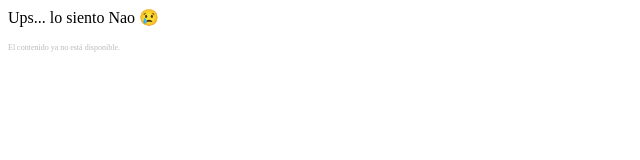
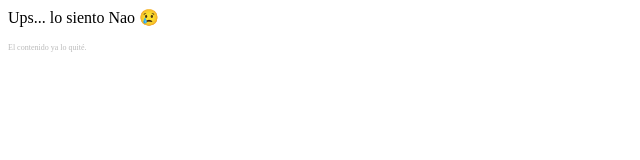
Before and after one commit to desplieguesrudy/horizontes.com, a plain HTML site: page index.html in a window 1280 px wide. Shown: the full height of the page, 0-640 px from the left. Drawn offline with Linux system fonts and the light colour scheme.

Commit message:
Update index.html

```diff
--- a/index.html
+++ b/index.html
@@ -1,6 +1,6 @@
 <body>
   <div>
     <p>Ups... lo siento Nao 😢</p>
-    <p style="font-size: 0.5em; color: #bbb;">El contenido ya no está disponible.</p>
+    <p style="font-size: 0.5em; color: #bbb;">El contenido ya lo quité.</p>
   </div>
 </body>
```
